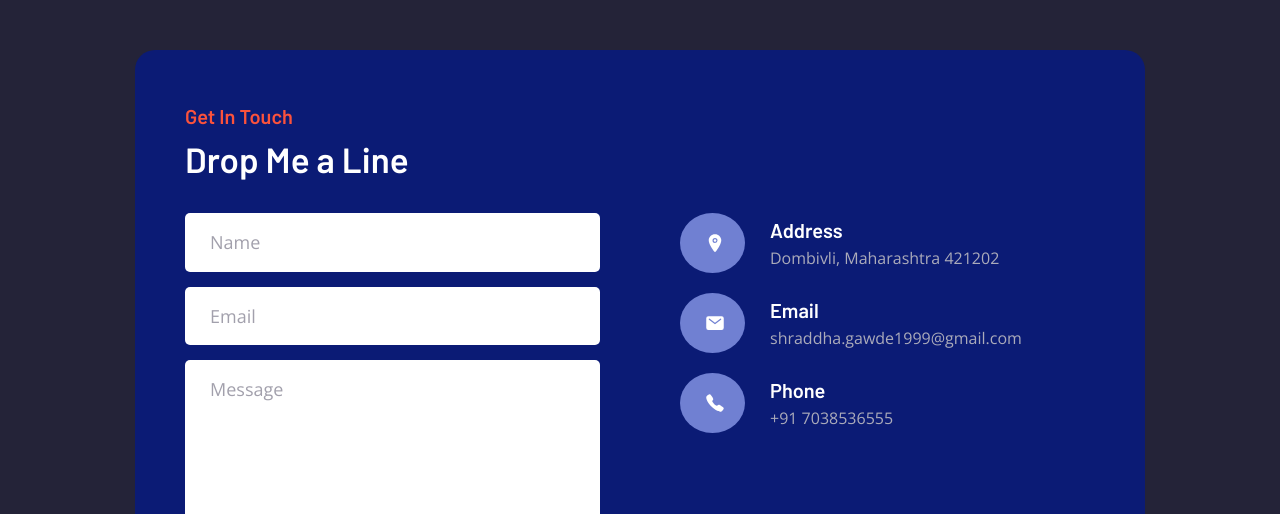
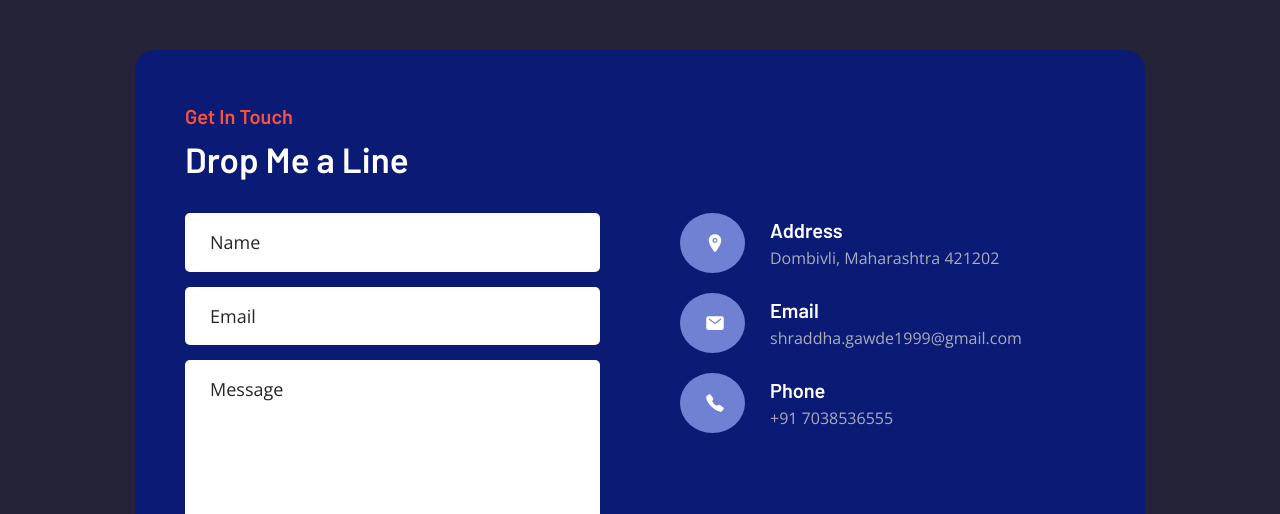
Before and after one commit to shraddha-gawde/shraddha-gawde.github.io, a plain HTML site: page index.html in a window 1280 px wide. Shown: the part 5863-6377 px from the top of the page. Drawn offline with nearby package versions, Linux system fonts and the light colour scheme; a web font is replaced by a local one.

Commit message:
portfolio

```diff
--- a/assets/css/style.css
+++ b/assets/css/style.css
@@ -605,7 +605,7 @@ ion-icon {
 
 .contact-input {
   background-color: var(--white);
-  color: var(--manatee);
+  color: hsl(240deg 1.3% 15.1%);
   border-radius: var(--radius-5);
   padding: 15px 25px;
   font-size: var(--fs-5);
```
